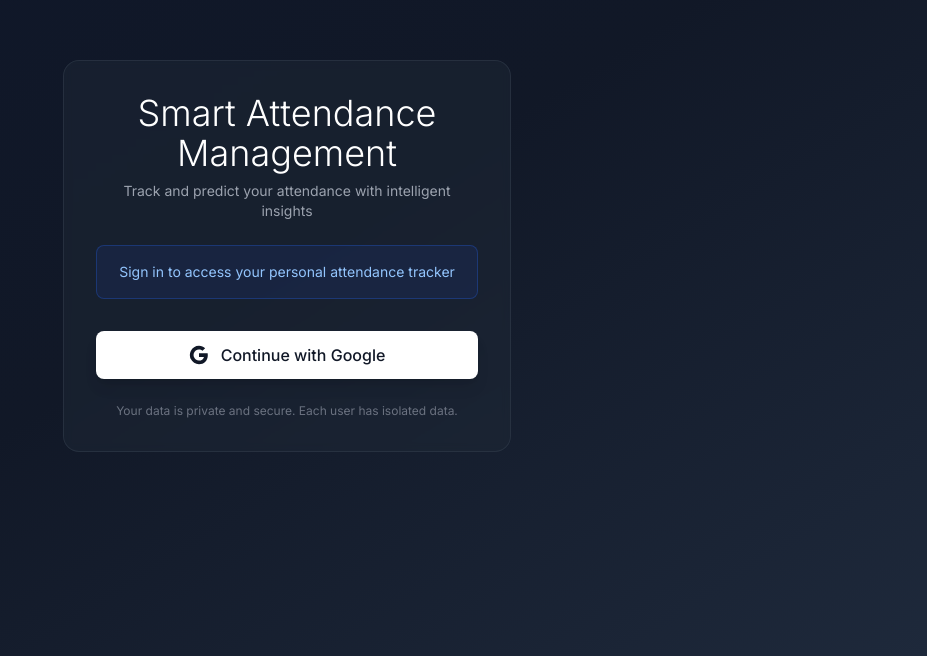
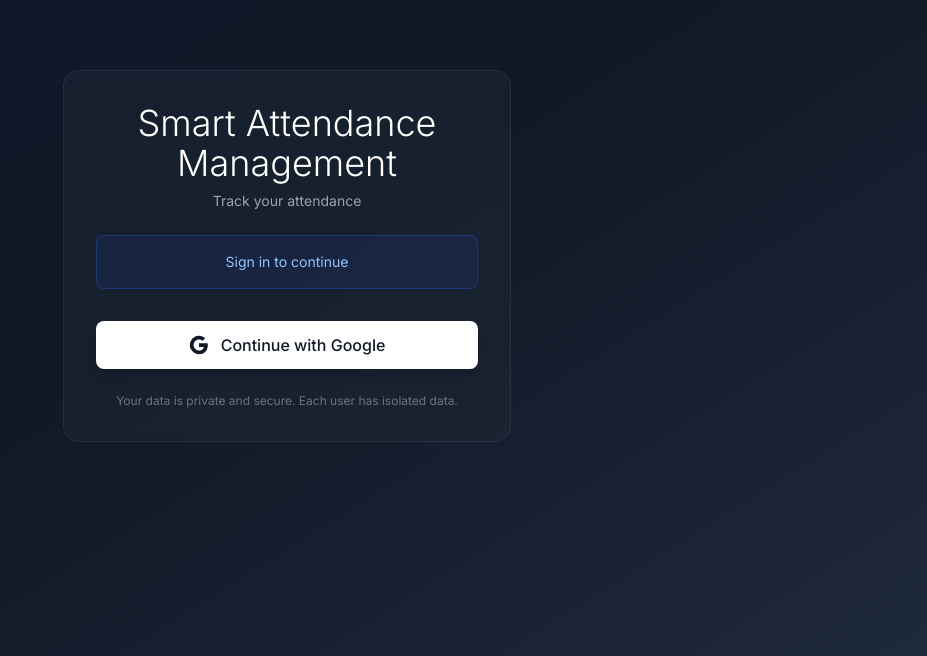
Before and after one commit to workwithaaditya/smart-attendance-management, a Next.js app: page / in a window 1280 px wide. Shown: the part 144-800 px from the top of the page, without its empty margins (353-1280 px from the left). Built offline with nearby package versions, Linux system fonts and the light colour scheme; no server answers.

Commit message:
refactor: Simplify landing page text

```diff
--- a/src/app/page.tsx
+++ b/src/app/page.tsx
@@ -36,14 +36,14 @@ export default function HomePage() {
               Smart Attendance Management
             </h1>
             <p className="text-gray-400 text-sm">
-              Track and predict your attendance with intelligent insights
+              Track your attendance
             </p>
           </div>
 
           <div className="mb-8">
             <div className="bg-blue-900/20 border border-blue-600/30 rounded-lg p-4 mb-4">
               <p className="text-sm text-blue-300">
-                Sign in to access your personal attendance tracker
+                Sign in to continue
               </p>
             </div>
           </div>
@@ -117,7 +117,7 @@ export default function HomePage() {
             Smart Attendance Management
           </h1>
           <p className="text-gray-400 text-base font-light">
-            Manage your academic schedule and track attendance with intelligent insights
+            Manage your academic schedule and track attendance
           </p>
         </motion.div>
 
```
